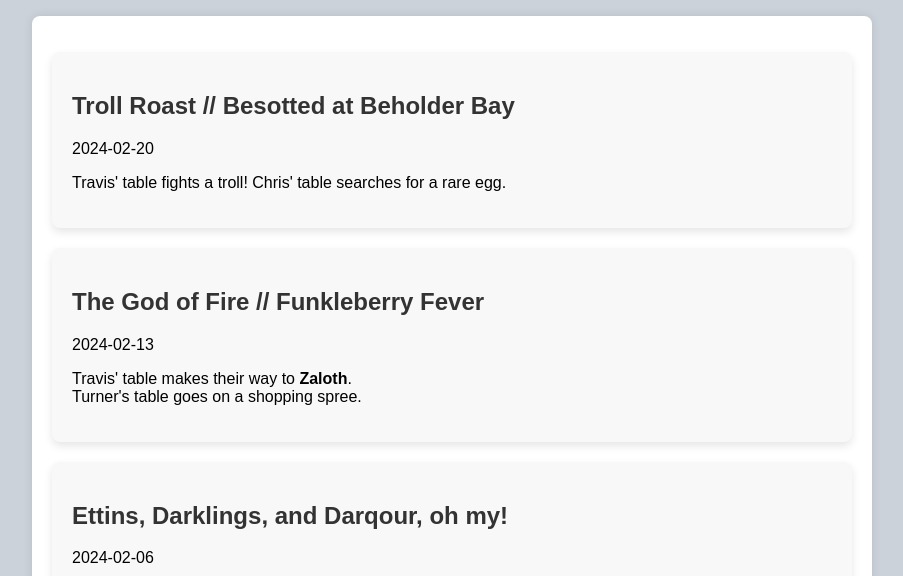
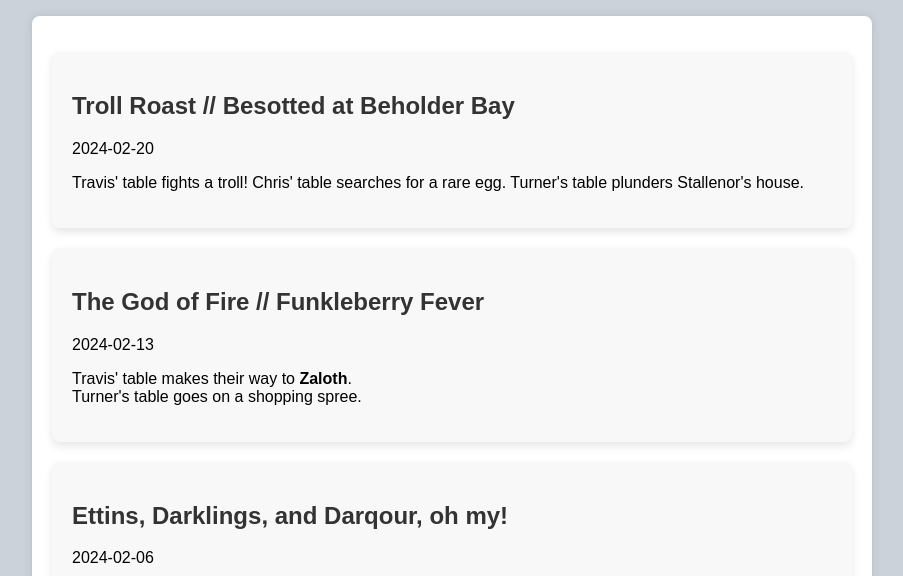
Before and after one commit to pragma-turner/tavernsandtales, a Jekyll site: the page built from posts.html, in a window 1280 px wide and 900 px high, cut to the strip 324-900 px from the top of the window. Shown: the whole strip, without its empty margins (188-1091 px from the left). Built offline with Jekyll 4.4.1, drawn with Linux system fonts in a browser that asks for light colours.

Commit message:
Update 2024-02-20-season-2-session-6.md
I made a change to the notes.

```diff
--- a/_posts/2024-02-20-season-2-session-6.md
+++ b/_posts/2024-02-20-season-2-session-6.md
@@ -5,6 +5,8 @@ summary: "
 Travis' table fights a troll!
 
 Chris' table searches for a rare egg.
+
+Turner's table plunders Stallenor's house.
 "
 ---
 
```
